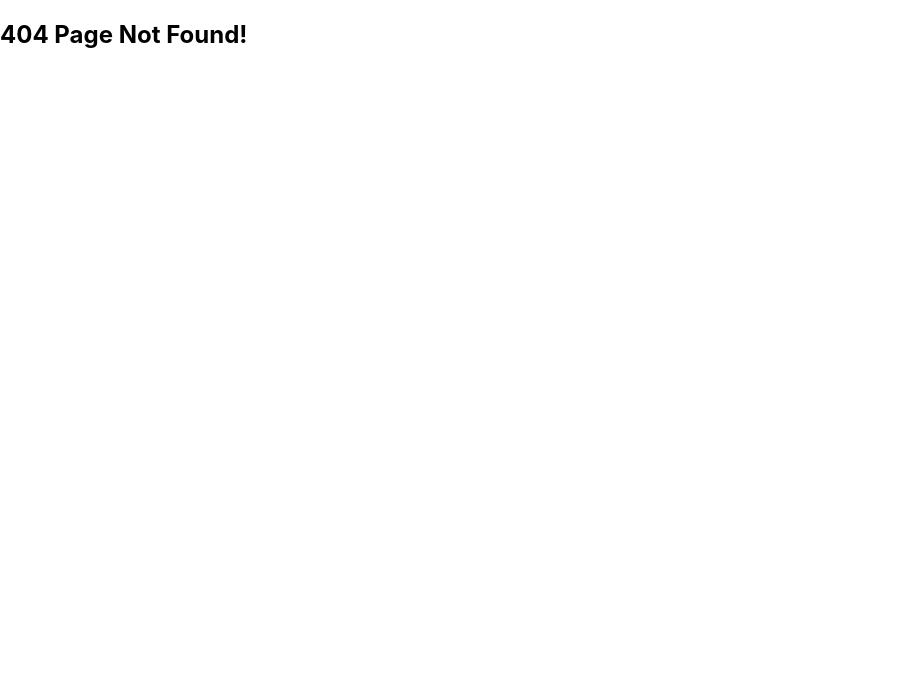
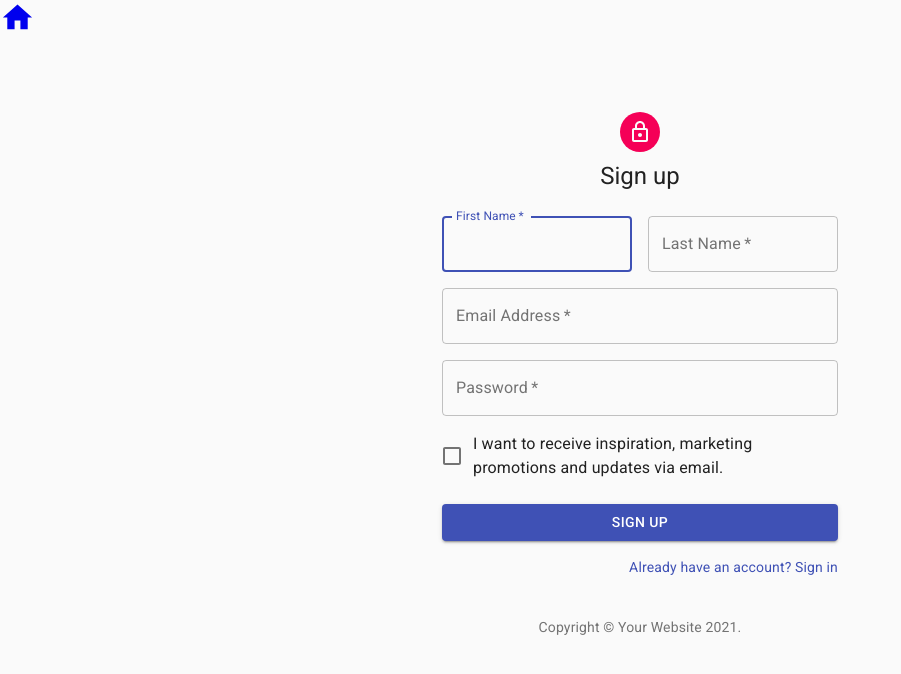
Before and after one commit to duncangw1/TrekTrackerAT, a React (Create React App) app in the folder client/: page /signUp in a window 1280 px wide. Before the commit this address led to /404. Shown: the top 674 px of the page, without its empty margins (0-901 px from the left). Built offline with nearby package versions, Linux system fonts and the light colour scheme.

Commit message:
Created signUp component and signUp page. Linked between main page and added to router in App.js.

```diff
--- a/client/src/App.js
+++ b/client/src/App.js
@@ -10,6 +10,7 @@
 // Pages
 import MainPage from "./pages";
 import SignInPage from "./pages/signIn";
+import SignUpPage from "./pages/signUp";
 import NotFoundPage from "./pages/404";
 
 class App extends Component {
@@ -19,6 +20,7 @@
         <Switch>
           <Route exact path="/" component={MainPage} />
           <Route exact path="/signIn" component={SignInPage} />
+          <Route exact path="/signUp" component={SignUpPage} />
           <Route exact path="/404" component={NotFoundPage} />
           <Redirect to="/404" />
         </Switch>
--- /dev/null
+++ b/client/src/components/signUp/signUp.js
@@ -0,0 +1,140 @@
+import React from "react";
+import Avatar from "@material-ui/core/Avatar";
+import Button from "@material-ui/core/Button";
+import CssBaseline from "@material-ui/core/CssBaseline";
+import TextField from "@material-ui/core/TextField";
+import FormControlLabel from "@material-ui/core/FormControlLabel";
+import Checkbox from "@material-ui/core/Checkbox";
+import Link from "@material-ui/core/Link";
+import Grid from "@material-ui/core/Grid";
+import Box from "@material-ui/core/Box";
+import LockOutlinedIcon from "@material-ui/icons/LockOutlined";
+import Typography from "@material-ui/core/Typography";
+import { makeStyles } from "@material-ui/core/styles";
+import Container from "@material-ui/core/Container";
+
+function Copyright() {
+  return (
+    <Typography variant="body2" color="textSecondary" align="center">
+      {"Copyright © "}
+      <Link color="inherit" href="https://material-ui.com/">
+        Your Website
+      </Link>{" "}
+      {new Date().getFullYear()}
+      {"."}
+    </Typography>
+  );
+}
+
+const useStyles = makeStyles((theme) => ({
+  paper: {
+    marginTop: theme.spacing(8),
+    display: "flex",
+    flexDirection: "column",
+    alignItems: "center",
+  },
+  avatar: {
+    margin: theme.spacing(1),
+    backgroundColor: theme.palette.secondary.main,
+  },
+  form: {
+    width: "100%", // Fix IE 11 issue.
+    marginTop: theme.spacing(3),
+  },
+  submit: {
+    margin: theme.spacing(3, 0, 2),
+  },
+}));
+
+export default function SignUp() {
+  const classes = useStyles();
+
+  return (
+    <Container component="main" maxWidth="xs">
+      <CssBaseline />
+      <div className={classes.paper}>
+        <Avatar className={classes.avatar}>
+          <LockOutlinedIcon />
+        </Avatar>
+        <Typography component="h1" variant="h5">
+          Sign up
+        </Typography>
+        <form className={classes.form} noValidate>
+          <Grid container spacing={2}>
+            <Grid item xs={12} sm={6}>
+              <TextField
+                autoComplete="fname"
+                name="firstName"
+                variant="outlined"
+                required
+                fullWidth
+                id="firstName"
+                label="First Name"
+                autoFocus
+              />
+            </Grid>
+            <Grid item xs={12} sm={6}>
+              <TextField
+                variant="outlined"
+                required
+                fullWidth
+                id="lastName"
+                label="Last Name"
+                name="lastName"
+                autoComplete="lname"
+              />
+            </Grid>
+            <Grid item xs={12}>
+              <TextField
+                variant="outlined"
+                required
+                fullWidth
+                id="email"
+                label="Email Address"
+                name="email"
+                autoComplete="email"
+              />
+            </Grid>
+            <Grid item xs={12}>
+              <TextField
+                variant="outlined"
+                required
+                fullWidth
+                name="password"
+                label="Password"
+                type="password"
+                id="password"
+                autoComplete="current-password"
+              />
+            </Grid>
+            <Grid item xs={12}>
+              <FormControlLabel
+                control={<Checkbox value="allowExtraEmails" color="primary" />}
+                label="I want to receive inspiration, marketing promotions and updates via email."
+              />
+            </Grid>
+          </Grid>
+          <Button
+            type="submit"
+            fullWidth
+            variant="contained"
+            color="primary"
+            className={classes.submit}
+          >
+            Sign Up
+          </Button>
+          <Grid container justify="flex-end">
+            <Grid item>
+              <Link href="#" variant="body2">
+                Already have an account? Sign in
+              </Link>
+            </Grid>
+          </Grid>
+        </form>
+      </div>
+      <Box mt={5}>
+        <Copyright />
+      </Box>
+    </Container>
+  );
+}
--- a/client/src/pages/index.jsx
+++ b/client/src/pages/index.jsx
@@ -8,6 +8,8 @@
       <h3>Welcome to TrekTracker AT Edition</h3>
       <br />
       <Link to="/signIn">Sign In</Link>
+      <br />
+      <Link to="/signUp">Sign Up</Link>
     </div>
   );
 };
--- /dev/null
+++ b/client/src/pages/signUp.jsx
@@ -0,0 +1,17 @@
+import React from "react";
+import { Link } from "react-router-dom";
+import SignUp from "../components/signUp/signUp";
+import HomeIcon from "@material-ui/icons/Home";
+
+const SignUpPage = () => {
+  return (
+    <div>
+      <Link to="/">
+        <HomeIcon fontSize="large" />
+      </Link>
+      <SignUp />
+    </div>
+  );
+};
+
+export default SignUpPage;
```
